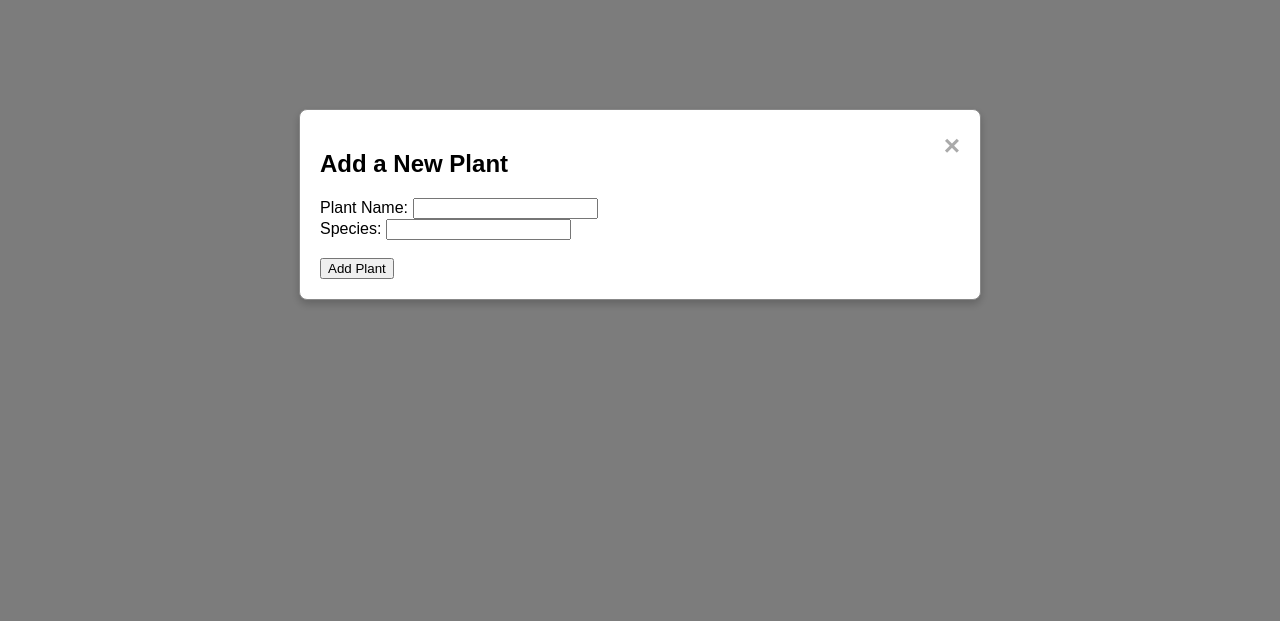
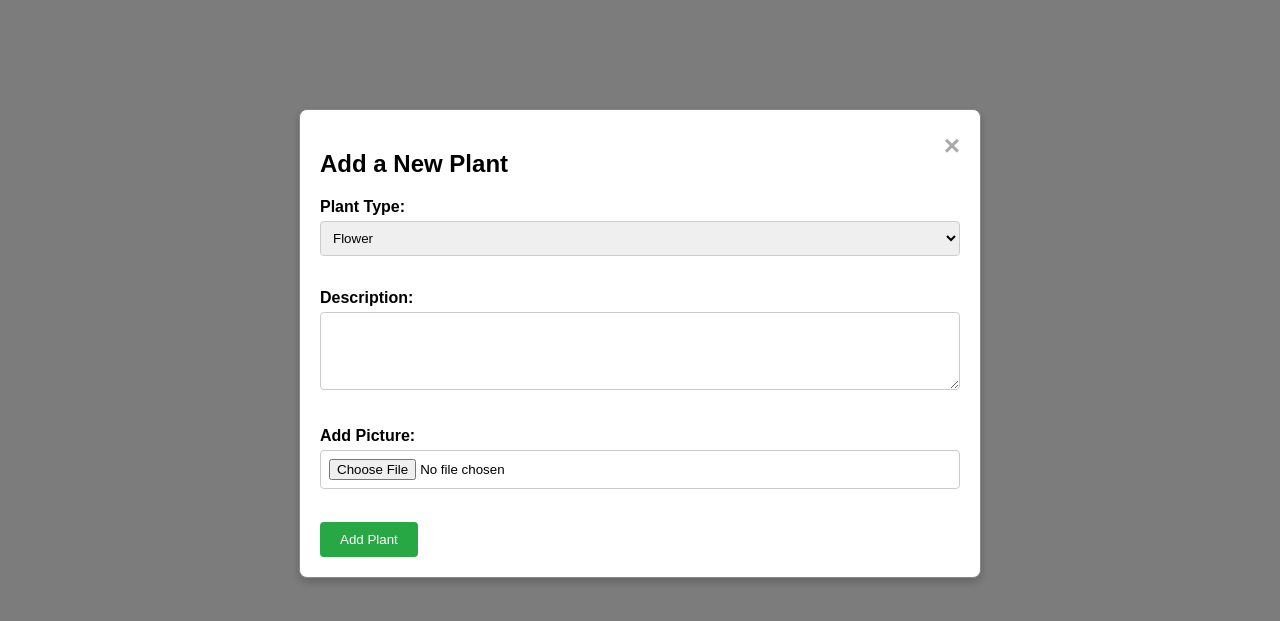
Before and after one commit to JoonasMagi/aiaabimees, a website: page public/index.html in a window 1280 px wide. Both pictures are taken after a click on the button "New plant". Shown: the part 83-704 px from the top of the page. Drawn offline with Linux system fonts and the light colour scheme; no server answers.

Commit message:
Modal contains following elements: plant type (drop down), description (text area), add picture

```diff
--- a/public/index.html
+++ b/public/index.html
@@ -13,22 +13,38 @@
         <!-- Taimede nimekiri renderdatakse siia -->
     </div>
     <button class="new-plant-btn">New plant</button>
-</div>
+    </div>
     <div id="new-plant-modal" class="modal">
         <div class="modal-content">
             <span class="close-button">&times;</span>
             <h2>Add a New Plant</h2>
-            <form>
-                <label for="plant-name">Plant Name:</label>
-                <input type="text" id="plant-name" name="plant-name" required>
-                <br>
-                <label for="plant-species">Species:</label>
-                <input type="text" id="plant-species" name="plant-species" required>
+            <form id="plant-form">
+                <!-- Taimeliigi valik -->
+                <label for="plant-type">Plant Type:</label>
+                <select id="plant-type" name="plant-type">
+                    <option value="flower">Flower</option>
+                    <option value="vegetable">Vegetable</option>
+                    <option value="tree">Tree</option>
+                    <option value="herb">Herb</option>
+                </select>
                 <br><br>
+
+                <!-- Kirjeldus -->
+                <label for="description">Description:</label>
+                <textarea id="description" name="description" rows="4" cols="50"></textarea>
+                <br><br>
+
+                <!-- Pildi lisamine -->
+                <label for="plant-picture">Add Picture:</label>
+                <input type="file" id="plant-picture" name="plant-picture" accept="image/*">
+                <br><br>
+
+                <!-- Esitamise nupp -->
                 <button type="submit" class="submit-button">Add Plant</button>
             </form>
         </div>
     </div>
+
 </main>
 <script>
     async function loadPlants() {
--- a/public/style.css
+++ b/public/style.css
@@ -104,3 +104,32 @@ h1 {
     color: black;
     text-decoration: none;
 }
+/* Vormielemendid */
+label {
+    display: block;
+    font-weight: bold;
+    margin-bottom: 5px;
+}
+
+textarea, select, input[type="file"] {
+    width: 100%;
+    padding: 8px;
+    margin-bottom: 15px;
+    border: 1px solid #ccc;
+    border-radius: 4px;
+    box-sizing: border-box;
+}
+
+/* Esitamise nupp */
+.submit-button {
+    background-color: #28a745;
+    color: white;
+    padding: 10px 20px;
+    border: none;
+    border-radius: 4px;
+    cursor: pointer;
+}
+
+.submit-button:hover {
+    background-color: #218838;
+}
```
